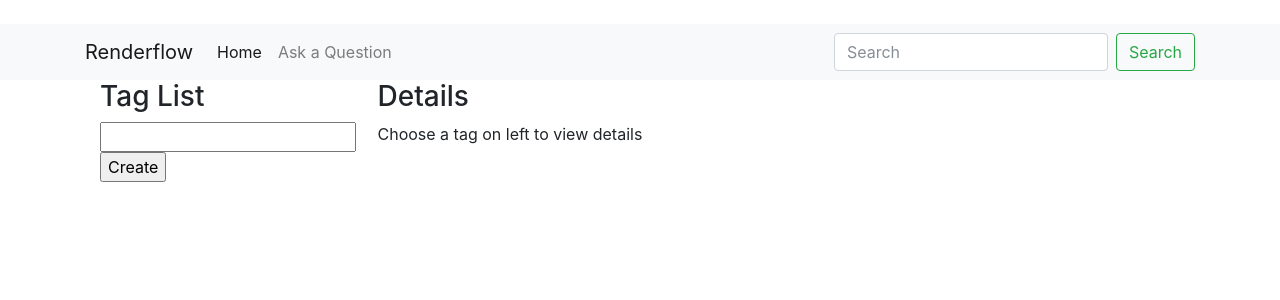
After one commit to jigargandhi/renderflow, a Django app: template questions/templates/questions/tag.html in a window 1280 px wide. The commit adds this page. Shown: the top 300 px of the page. Run offline with Django 3.2, Linux system fonts and the light colour scheme; the template is opened without the code that fills it, so the values that code supplies are empty; some libraries are stand-ins or nearby versions.

Commit message:
resolved merge issues

```diff
--- a/questions/models.py
+++ b/questions/models.py
@@ -22,4 +22,5 @@ class Answer(models.Model):
 
 class Tag(models.Model):
     tag_name=models.CharField(max_length=20)
+    tag_description=models.TextField(default="")
     tag_count=models.IntegerField()
--- a/questions/serializers.py
+++ b/questions/serializers.py
@@ -13,7 +13,7 @@ class AnswerSerializer(serializers.HyperlinkedModelSerializer):
         model = Answer
         fields = ('answer_text', 'answer_score')
 
-class TagSerializer(serializers.ListSerializer):
+class TagSerializer(serializers.ModelSerializer):
     class Meta:
         model= Tag
-        field =('tag_name','tag_count')
+        fields =('tag_name','tag_count','tag_description')
--- a/questions/templates/questions/master.html
+++ b/questions/templates/questions/master.html
@@ -26,7 +26,7 @@
         <a class="nav-link" href="/">Home <span class="sr-only">(current)</span></a>
       </li>
       <li class="nav-item">
-        <a class="nav-link" href="{% url 'questions:add'}">Ask a Question</a>
+        <a class="nav-link" href="{% url 'questions:add' %}">Ask a Question</a>
       </li>
     </ul>
     <form class="form-inline my-2 my-lg-0">
--- /dev/null
+++ b/questions/templates/questions/tag.html
@@ -0,0 +1,23 @@
+{% extends 'questions\master.html' %}
+{% block title %} Tags {% endblock %}
+{% block content %}
+<div class="container">
+    <div class="row">
+        <div class="col-sm-3">
+          <h3>Tag List</h3>
+            <form method="post" action="/tags/_api">
+                <input type="text" name="" />
+                <input type="submit" value="Create">
+            </form>
+        </div>
+        <div class="col-sm-9">
+          <h3>Details</h3>
+        <span>
+            Choose a tag on left to view details
+        </span>
+        </div>
+    </div>
+</div>
+{% endblock %}
+{% block script %}
+{% endblock %}
--- a/questions/urls.py
+++ b/questions/urls.py
@@ -4,6 +4,8 @@ from .views import index, add, submit, QuestionIndexView, question_detail, add_a
 from .views import tagview
 
 
+
+from .tagview import TagView, index
 
 
 router = routers.DefaultRouter()
@@ -19,10 +21,12 @@ urlpatterns = [
 
     url(r'^add/submit$', submit, name='submit'),
 
-    url(r'^(?P<question_id>[0-9]+)$', question_detail, name='detail'),
+    url(r'^questions/(?P<question_id>[0-9]+)$', question_detail, name='detail'),
 
     url(r'^(?P<question_id>[0-9]+)/answer$', add_answer, name='answer'),
-    url(r'^(?P<question_id>[0-9]+)/add_score$',increase_score, name='increase_score'),
-    url(r'^(?P<question_id>[0-9]+)/sub_score$',decrease_score, name='decrease_score'),
-    url(r'^tags/$', tagview, name='tagview')
+    url(r'^add_score/(?P<question_id>[0-9]+)$',increase_score, name='increase_score'),
+    url(r'^/sub_score/(?P<question_id>[0-9]+)$',decrease_score, name='decrease_score'),
+    url(r'^tags$', index, name='tagIndex'),
+    url(r'^tags/_api$', TagView.as_view(), name='tagIndex')
+
 ]
```
Also changed, not shown: questions/tagview.py (+7 -4 lines), db.sqlite3, questions/migrations/0005_tag_tag_description.py (added), 2 other files.
